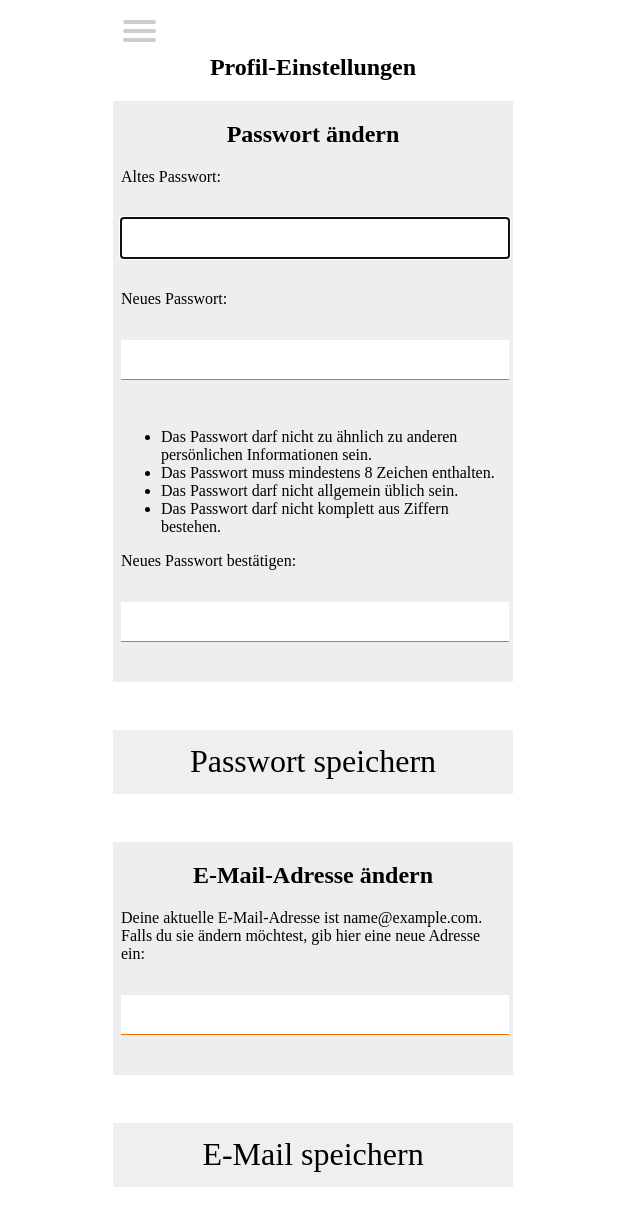
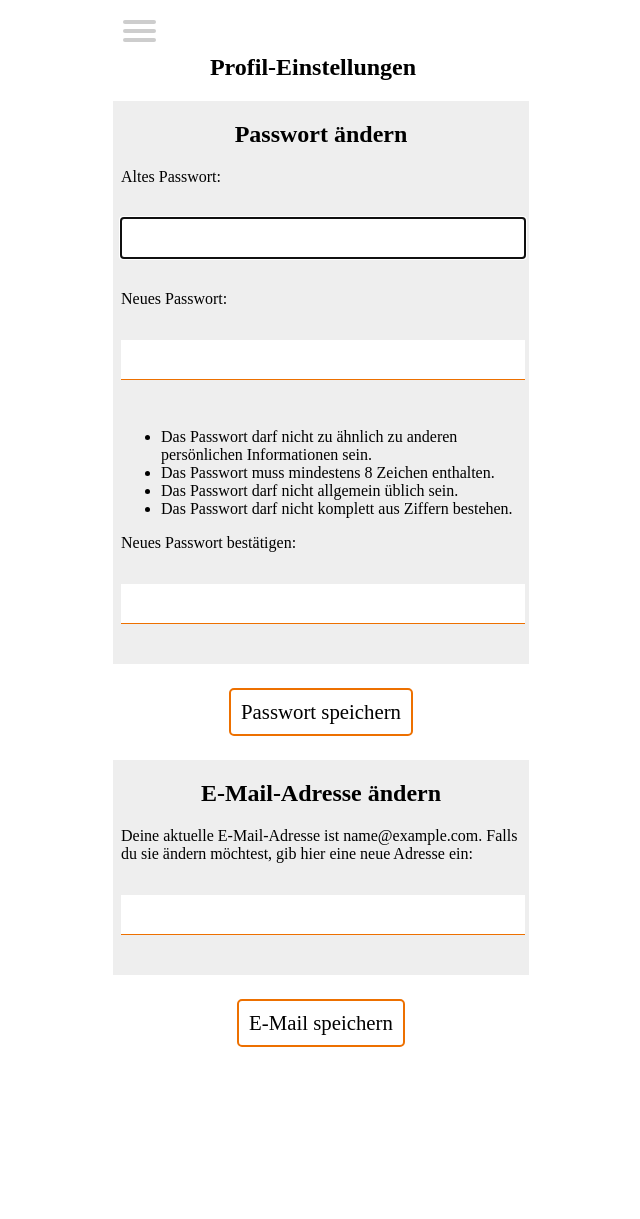
Before and after one commit to digitalfabrik/ish-goalkeeper, a Django app: page /gui/profile/ in a window 1280 px wide. Shown: the whole page, without its empty margins (327-967 px from the left). After the commit the page ends 1047 px from the top, so only its background shows below. Run offline with Django 3.2, Linux system fonts and the light colour scheme; the visitor is signed in with stand-in values (Sample User, id 1); some libraries are stand-ins or nearby versions; some web fonts are replaced.

Commit message:
Fix button styles

```diff
--- a/src/gui/static/style.css
+++ b/src/gui/static/style.css
@@ -10,23 +10,20 @@ body {
   margin: 0 auto;
 }
 
-input {
+.form-style input, .input-ish {
   border: 0;
   font-size: 2em;
   width: 100%;
   margin-top: 1em;
   margin-bottom: 1em;
-}
-
-input[type=text], input[type=password] {
   border-bottom: 1px solid #ed7000;
 }
 
 input, textarea, select { font-family:inherit; }
 
-input[type=submit] {
+/*input[type=submit] {
   height: 2em;
-}
+}*/
 
 h1 {
   color: #ed7000;
@@ -85,6 +82,7 @@ hr {
   padding: 0.5em;
   z-index: 10;
   overflow: auto;
+  width: 100%;
 }
 
 .news-title {
@@ -122,7 +120,7 @@ hr {
   width: 40px;
   height: 32px;
   position: absolute;
-  top: -15px;
+  top: 15px;
   left: 0px;
   cursor: pointer;
   opacity: 0;
@@ -305,3 +303,22 @@ hr {
 .large-padding {
   padding: 20px;
 }
+
+a.button {
+  -webkit-appearance: button;
+  -moz-appearance: button;
+  appearance: button;
+
+  text-decoration: none;
+  color: initial;
+}
+
+.ig-button {
+  margin: 0em;
+  -moz-appearance: button;
+  border: 2px solid #ed7000;
+  border-radius: 5px;
+  padding: 10px;
+  font-size: 1.3em;
+  background: #fff;
+}
--- a/src/gui/templates/lesson.html
+++ b/src/gui/templates/lesson.html
@@ -21,8 +21,8 @@
     <div class="content-item bg-white"></div>
 {% endif %}
 {% if lesson_details.feedback_required %}
-    <div class="content-item bg-white">
-    <button type="submit" style="float: right; border: 2px solid #ed7000; border-radius: 5%; padding: 10px;">Feedback</button>
+    <div style="" class="content-item bg-white">
+      <a href="/" class="button ig-button" style="float:right;">Feedback</a>
     </div>
 {% endif %}
 {% for item in lesson_meta %}
--- a/src/gui/templates/profile.html
+++ b/src/gui/templates/profile.html
@@ -4,19 +4,23 @@
 <h2>Profil-Einstellungen</h2>
 <form method="post">
   {% csrf_token %}
-  <div class="content-item">
+  <div class="content-item form-style">
     <h2>Passwort ändern</h2>
     {{ pw_form }}
   </div>
-  <input type="submit" value="Passwort speichern">
+  <div class="content-item bg-white centered">
+    <input class="ig-button" type="submit" value="Passwort speichern">
+  </div>
 </form>
 <form method="post">
   {% csrf_token %}
-  <div class="content-item">
+  <div class="content-item form-style">
     <h2>E-Mail-Adresse ändern</h2>
     Deine aktuelle E-Mail-Adresse ist {{ request.user.email }}. Falls du sie ändern möchtest, gib hier eine neue Adresse ein:
     <input type="text" name="email">
   </div>
-  <input type="submit" value="E-Mail speichern">
+  <div class="content-item bg-white centered">
+    <input class="ig-button" type="submit" value="E-Mail speichern">
+  </div>
 </form>
 {% endblock %}
```
Also changed, not shown: src/gui/templates/login.html (+7 -7 lines).
